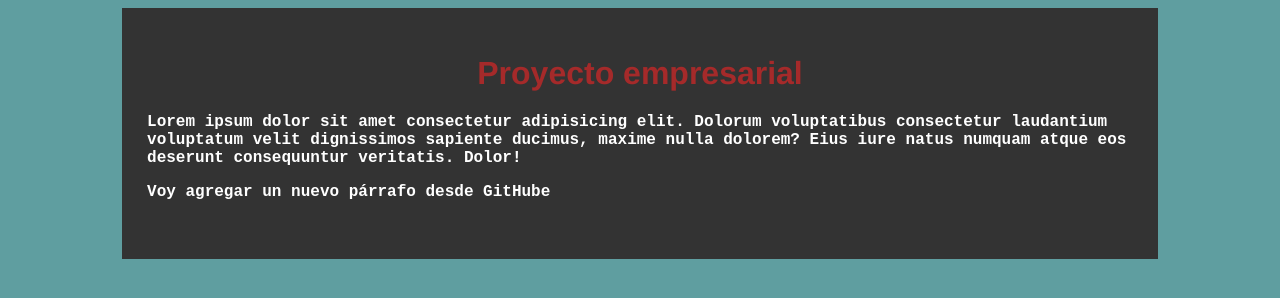
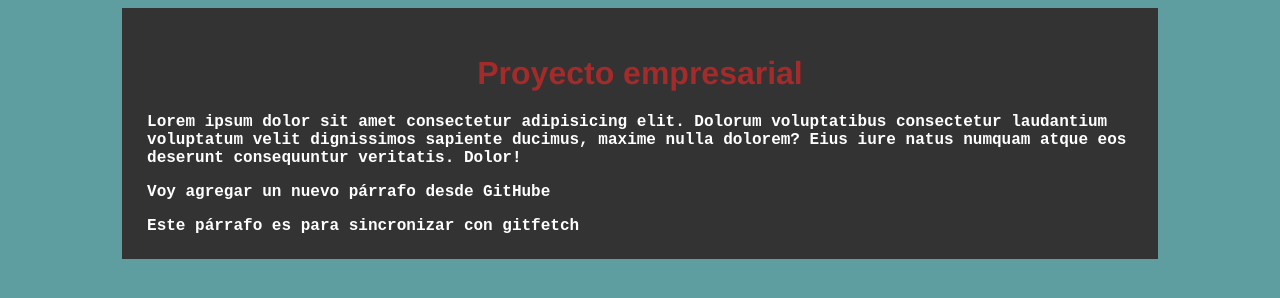
Before and after one commit to jmanriquec/prorectoGit, a plain HTML site: page index.html in a window 1280 px wide. Drawn offline with Linux system fonts and the light colour scheme.

Commit message:
Update index.html

```diff
--- a/index.html
+++ b/index.html
@@ -16,6 +16,7 @@
                 voluptatum velit dignissimos sapiente ducimus, maxime nulla dolorem? Eius iure natus numquam atque eos
                 deserunt consequuntur veritatis. Dolor!</p>
             <p>Voy agregar un nuevo párrafo desde GitHube</p>
+            <p>Este párrafo es para sincronizar con gitfetch</p>
         </div>
     </body>
 
```
